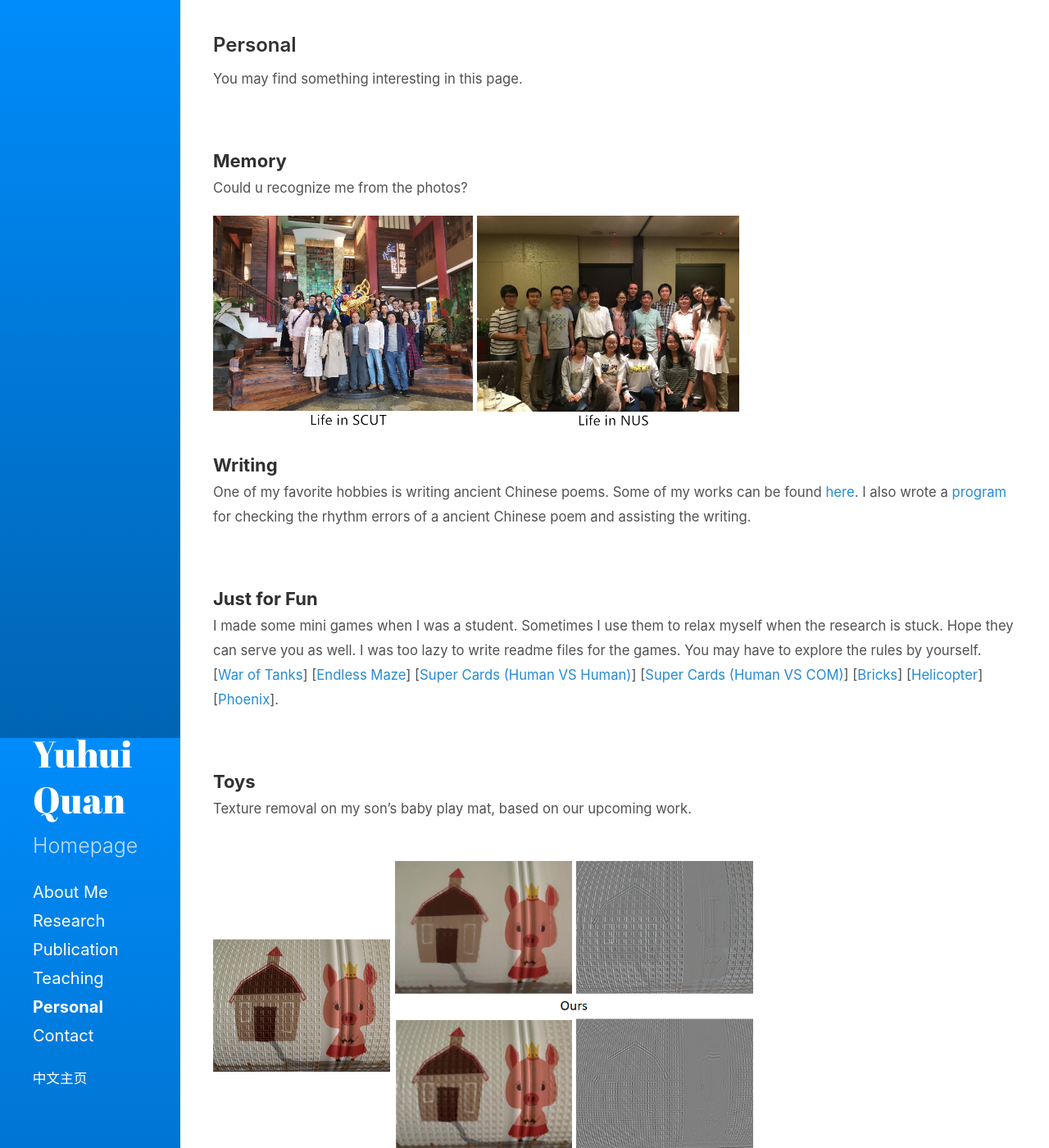
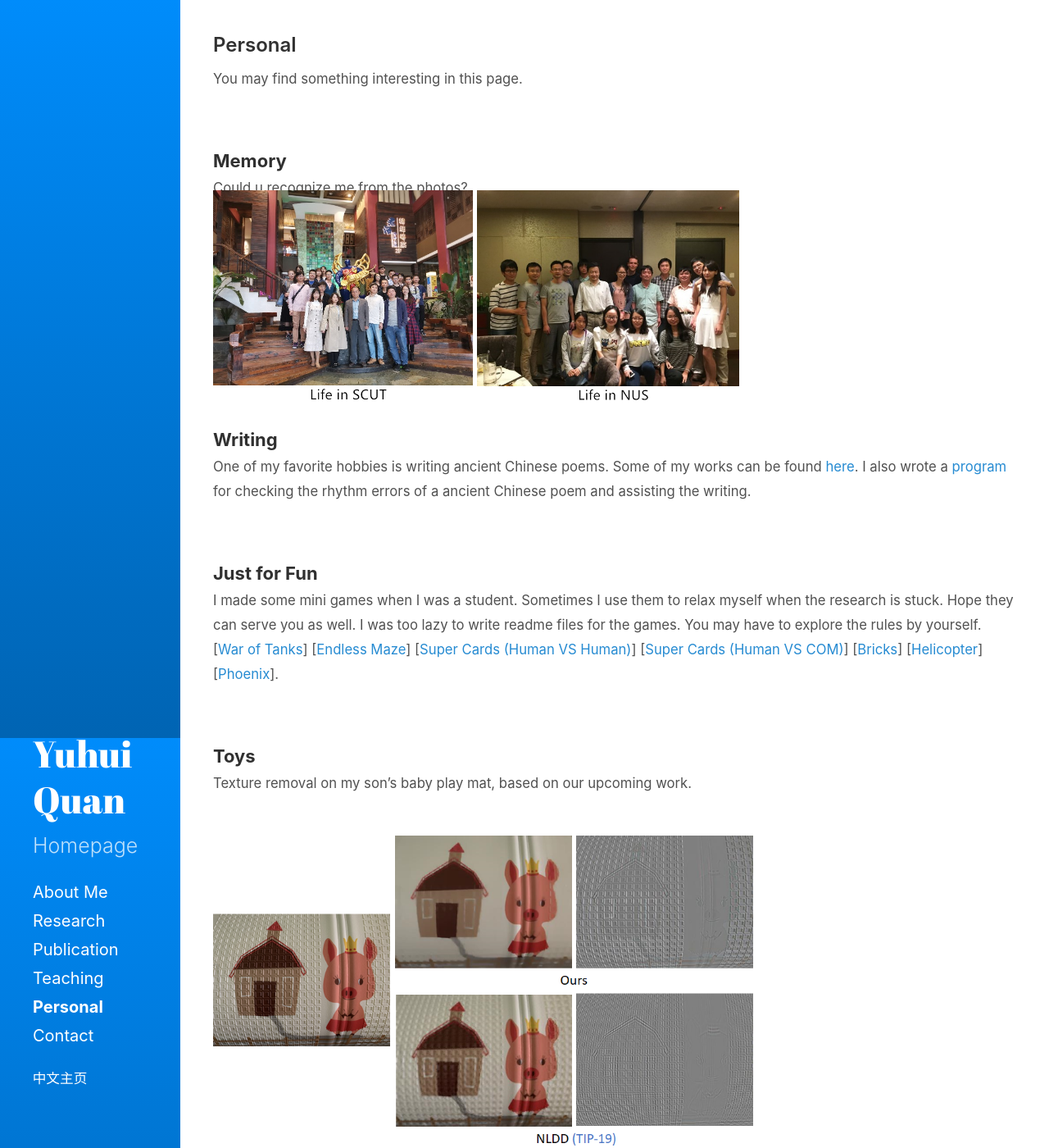
Before and after one commit to csyhquan/csyhquan.github.io, a Jekyll site: the page built from category/e_personal.md, in a window 1280 px wide and 1400 px high. Shown: the whole window at 82% size. Built offline with Jekyll 4.4.1, drawn with Linux system fonts in a browser that asks for light colours.

Commit message:
Update e_personal.md

```diff
--- a/category/e_personal.md
+++ b/category/e_personal.md
@@ -1,8 +1,10 @@
 ---
 layout: category
 title: Personal
-style: p.ex1 {margin-bottom:-0.3cm}
 ---
+<style>
+p.ex1 {margin-bottom:-0.3cm}
+</style>
 <p><small>You may find something interesting in this page.</small></p>
 <br>
 <h7><strong>Memory</strong></h7>
```
